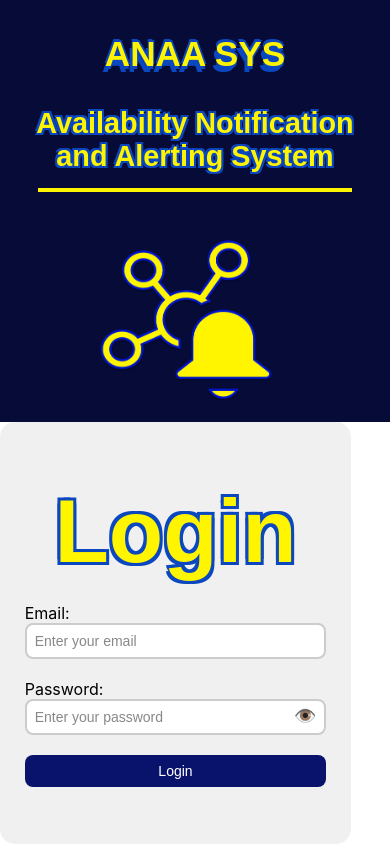
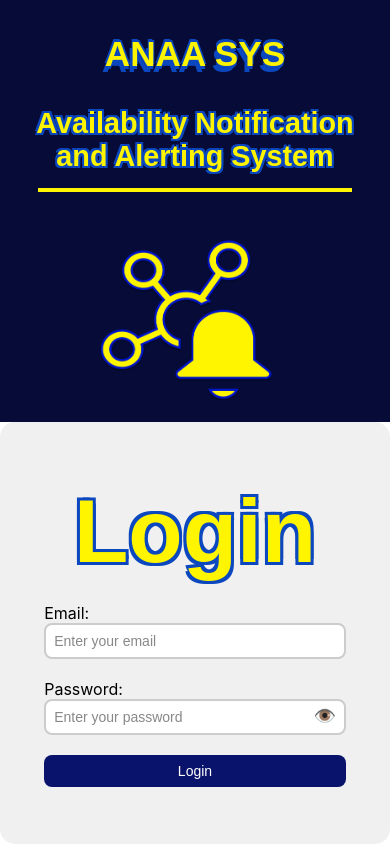
Before and after one commit to Ragheil/ANAA-SYS, a React (Create React App) app: page / in a window 390 px wide. Built offline with nearby package versions, Linux system fonts and the light colour scheme.

Commit message:
max-width adjusted

```diff
--- a/src/styles/Login.css
+++ b/src/styles/Login.css
@@ -129,7 +129,7 @@
 
 }
 .input-group input:focus {
-  border-color: #4caf50;
+  border-color: #000000;
   outline: none;
   box-shadow: 0 0 5px rgba(76, 175, 80, 0.3); /* Green border on focus */
 }
@@ -212,7 +212,7 @@
 
   .login-form {
     padding: 10px;
-    max-width: 90%; /* Ensure it doesn't stretch too wide on very small screens */
+    max-width: 100%; /* Ensure it doesn't stretch too wide on very small screens */
   }
 
   .login-image h1 {
```
